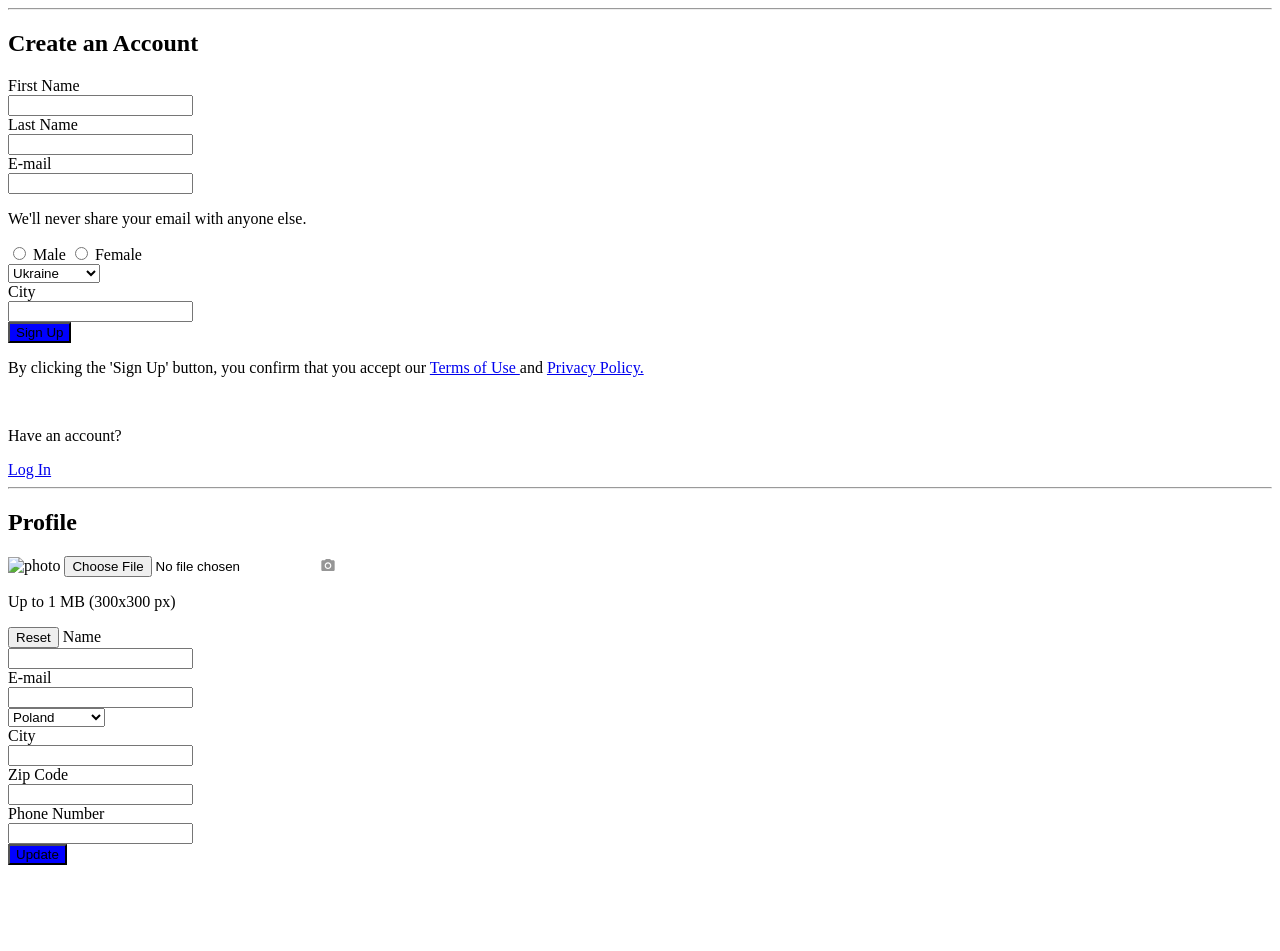
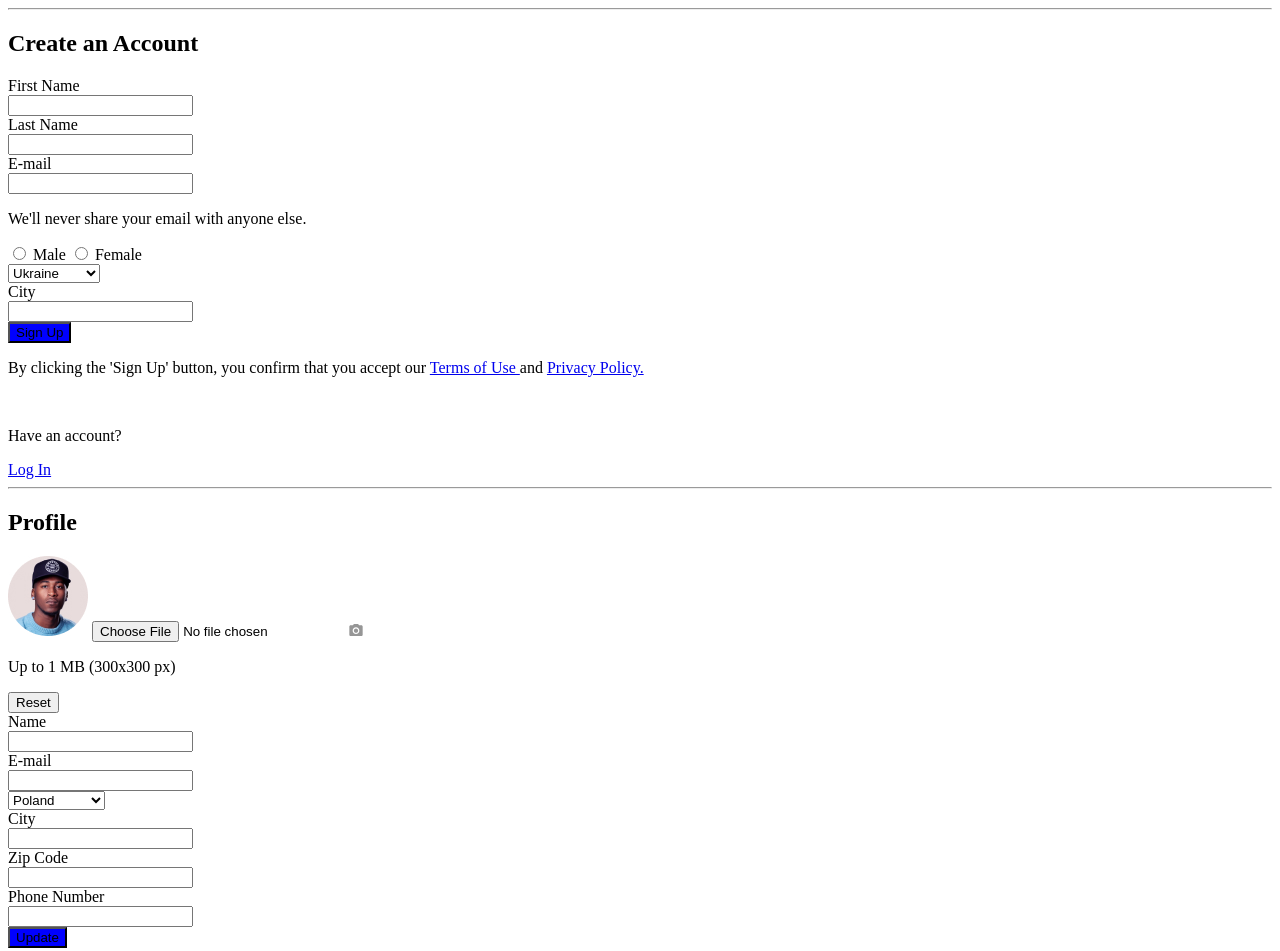
Before and after one commit to Olexander96/homework-4, a plain HTML site: page index.html in a window 1280 px wide. Before the commit the page ends 873 px from the top, so only its background shows below. Drawn offline with Linux system fonts and the light colour scheme; the site is published under a folder, as on GitHub Pages, so addresses that start at the root find nothing.

Commit message:
way to photo

```diff
--- a/index.html
+++ b/index.html
@@ -46,7 +46,7 @@
     </form><hr>
     <form action="#" method="post" name="profile">
         <h2>Profile</h2>
-        <img src="/img/photo.jpg" alt="photo">
+        <img src="img/photo.jpg" alt="photo">
         <label>
             <input type="file" name="photo-file">
             <svg width="14" height="12" viewBox="0 0 14 12" fill="none" xmlns="http://www.w3.org/2000/svg">
@@ -63,7 +63,7 @@
         </label>
         <label>
             <input type="reset" value="Reset" style="color: black;">
-        </label>
+        </label><br>
         <label>Name<br>
             <input type="text" name="name" required><br>
         </label>
```
